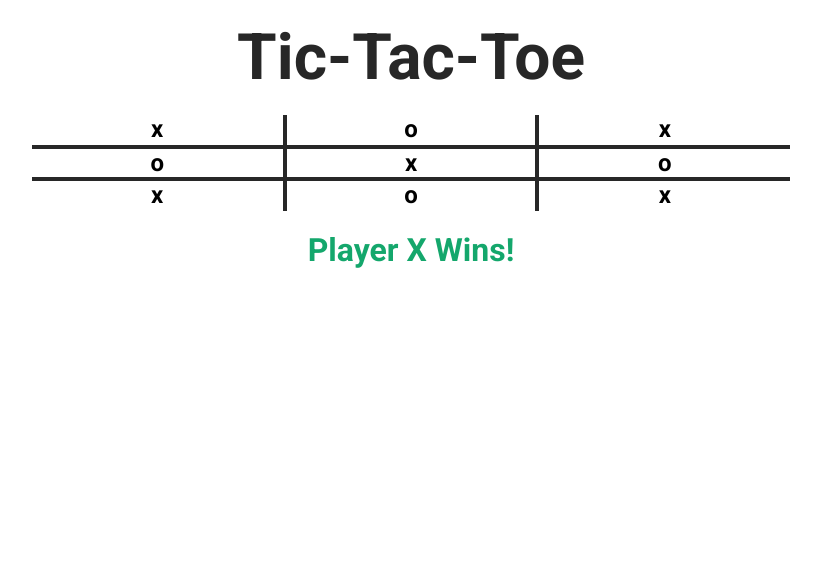
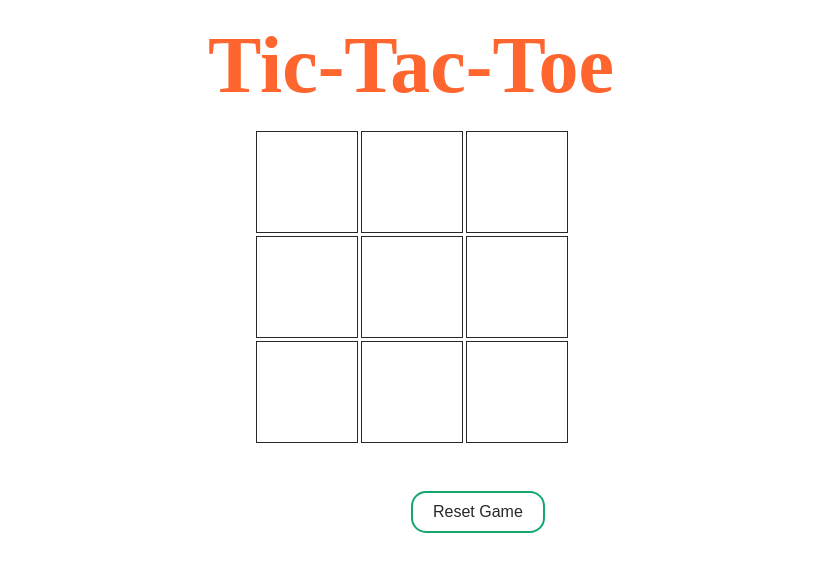
Before and after one commit to Jackspence49/tic-tac-toe, a plain HTML site: page index.html in a window 1280 px wide. Shown: the whole page, without its empty margins (229-1050 px from the left). Drawn offline with Linux system fonts and the light colour scheme.

Commit message:
Added JS as well as edded CSS and JS files

```diff
--- a/index.html
+++ b/index.html
@@ -3,23 +3,14 @@
 <head>
     <meta charset="UTF-8">
     <meta name="viewport" content="width=device-width, initial-scale=1.0">
-    <title>Document</title>
+    <title>Tic Tac Toe</title>
     <link rel="stylesheet" href="style.css">
     <script src="script.js" defer></script>
 </head>
 <body>
     <div class="title">Tic-Tac-Toe</div>
-    <div class="board">
-        <div class="topLeft">x</div>
-        <div class="topMiddle">o</div>
-        <div class="topRight">x</div>
-        <div class="leftMiddle">o</div>
-        <div class="middle">x</div>
-        <div class="rightMiddle">o</div>
-        <div class="bottomLeft">x</div>
-        <div class="bottomMiddle">o</div>
-        <div class="bottomRight">x</div>
-    </div>
-    <div class="winner">Player X Wins!</div>
+    <div class="board"></div>
+    <div class="status"></div>
+    <button class="resetGame">Reset Game</button>
 </body>
 </html>
--- a/script.js
+++ b/script.js
@@ -0,0 +1,141 @@
+// Create a function for the Game Board
+const GameBoard = function () {
+    let board = ["", "", "", "", "", "", "", "", ""];
+
+    const getBoard = function() {
+        return board;
+    };
+
+    const setCell = function(index, marker) {
+        if (board[index] === "") {
+            board[index] = marker;
+            return true;
+        }
+        return false;
+    };
+
+    const resetBoard = function() {
+        board = ["", "", "", "", "", "", "", "", ""];
+    };
+
+    return { getBoard, setCell, resetBoard };
+};
+
+// Control the game Flow
+const gameLogic = function() {
+    let currentPlayer = "X";
+
+    const winningCombos = [
+        [0, 1, 2], [3, 4, 5], [6, 7, 8],
+        [0, 3, 6], [1, 4, 7], [2, 5, 8],
+        [0, 4, 8], [2, 4, 6]
+    ];
+
+    const switchPlayer = function() {
+        currentPlayer = currentPlayer === "X" ? "O" : "X";
+    };
+
+    const checkWinner = function() {
+        const board = gameBoard.getBoard(); // Use the instance here
+
+        for (const combo of winningCombos) {
+            const [a, b, c] = combo;
+            if (board[a] && board[a] === board[b] && board[a] === board[c]) {
+                return currentPlayer;
+            }
+        }
+        return null; // Ensure null is returned if no winner
+    };
+
+    const getCurrentPlayer = function() {
+        return currentPlayer;
+    };
+
+    const resetGame = function() {
+        currentPlayer = "X";
+        gameBoard.resetBoard(); // Use the instance
+    };
+
+    return { getCurrentPlayer, switchPlayer, checkWinner, resetGame };
+};
+
+
+// Display Control
+const displayControl = function(gameBoard, gameLogic) {
+    const cells = [];
+    const gameBoardElement = document.querySelector('.board');
+    const statusElement = document.querySelector('.status');
+    const resetButton = document.querySelector('.resetGame');
+
+    // Create the visual board and click listeners
+    const createBoard = function() {
+        for (let i = 0; i < 9; i++) {
+            const cell = document.createElement("div");
+            cell.classList.add("cell");
+            cell.addEventListener("click", function() {
+                handleClick(i);
+            });
+            gameBoardElement.appendChild(cell);
+            cells.push(cell);
+        }
+    };
+
+    // Handles a player's move when they click a cell
+    const handleClick = function(index) {
+        const currentPlayer = gameLogic.getCurrentPlayer(); // Use the instance
+
+        if (gameBoard.setCell(index, currentPlayer)) {
+            updateBoard();
+            const winner = gameLogic.checkWinner(); // Use the instance
+            if (winner) {
+                statusElement.textContent = `${winner} wins!`;
+                disableBoard();
+            } else if (isBoardFull()) {
+                statusElement.textContent = "It's a Draw";
+            } else {
+                gameLogic.switchPlayer(); // Use the instance
+                statusElement.textContent = `Player ${gameLogic.getCurrentPlayer()}'s turn`; // Use the instance
+            }
+        }
+    };
+
+    // Reset the display
+    const resetDisplay = function() {
+        gameLogic.resetGame(); // Use the instance
+
+        cells.forEach(cell => {
+            cell.textContent = "";
+            cell.style.pointerEvents = "auto";
+        });
+
+        statusElement.textContent = `Player ${gameLogic.getCurrentPlayer()}'s turn`; // Use the instance
+    };
+
+    // Other helper functions (updateBoard, isBoardFull, disableBoard) go here...
+
+    const updateBoard = function () {
+        const board = gameBoard.getBoard();
+        cells.forEach((cell, index) => {
+            cell.textContent = board[index];
+        });
+    };
+
+    const isBoardFull = function() {
+        return gameBoard.getBoard().every(cell => cell !== "");
+    };
+
+    const disableBoard = function() {
+        cells.forEach(cell => {
+            cell.style.pointerEvents = "none";
+        });
+    };
+
+    // Event listener for reset button
+    resetButton.addEventListener("click", resetDisplay); // Correct event name
+    createBoard();
+}
+
+// Initialize game components
+const gameBoard = GameBoard();
+const gameLogicInstance = gameLogic(); // Correct instance creation
+displayControl(gameBoard, gameLogicInstance);
--- a/style.css
+++ b/style.css
@@ -1,111 +1,63 @@
 @import url('https://fonts.googleapis.com/css2?family=Roboto:ital,wght@0,100;0,300;0,400;0,500;0,700;0,900;1,100;1,300;1,400;1,500;1,700;1,900&display=swap');
-
-*{
-    font-family: 'Roboto','Courier New', Courier, monospace;
-}
 
 :root {
     --winner-color: #14A76C;
     --line-color: #272727;
     --X-color: #FFE400;
-    --O-color: #FF652F;
+    --Title-color: #FF652F;
+}
+
+.body{
+    display: flex;
+    font-family: 'Roboto','Courier New', Courier, monospace;
+    justify-content: center;
+    align-items: center;
+    height: 100vh;
 }
 
 .title {
     font-weight: bold;
-    font-size: 4rem;
+    font-size: 5rem;
     text-align: center;
     margin: 20px;
-    color: var(--line-color);
+    color: var(--Title-color);
 }
 
 .board{
     display: grid;
-    margin-right: 20%;
-    margin-left: 20%;
-    grid-template-columns: 1fr 1fr 1fr;
-    grid-template-rows: 1fr 1fr 1fr;
+    grid-template-columns: repeat(3, 100px);
+    grid-template-rows: repeat(3, 100px);
+    gap: 5px;
+    justify-content: center;
+}
+.cell{
+    width: 100px;
+    height: 100px;
+    display: flex;
+    justify-content: center;
+    align-items: center;;
+    border: 1px solid var(--line-color);
+    font-size: 2rem;
+    cursor: pointer;
+    color: var(--X-color);
 }
 
-.topLeft{
-    border-right: 2px solid var(--line-color);
-    border-bottom: 2px solid var(--line-color);
+.status{
+    font-weight: bold;
+    font-size: 3rem;
     text-align: center;
-    font-weight: bold;
-    font-size: 1.5rem;
+    margin-top: 30px;
+    color: var(--winner-color);
 }
 
-.topMiddle{
-    border-right: 2px solid var(--line-color);
-    border-left: 2px solid var(--line-color);
-    border-bottom: 2px solid var(--line-color);
-    text-align: center;
-    font-weight: bold;
-    font-size: 1.5rem;
+button{
+    margin-left: 50%;
+    margin-top: 20px;
+    padding: 10px 20px;
+    font-size: 1rem;
+    cursor: pointer;
+    color: var(--line-color);
+    border: 2px solid var(--winner-color);
+    border-radius: 15px;
+    background-color: white;
 }
-
-.topRight{
-    border-left: 2px solid var(--line-color);
-    border-bottom: 2px solid var(--line-color);
-    text-align: center;
-    font-weight: bold;
-    font-size: 1.5rem;
-}
-
-.leftMiddle{
-    border-right: 2px solid var(--line-color);
-    border-bottom: 2px solid var(--line-color);
-    border-top: 2px solid var(--line-color);
-    text-align: center;
-    font-weight: bold;
-    font-size: 1.5rem;
-}
-
-.middle{
-    border: 2px solid var(--line-color);
-    text-align: center;
-    font-weight: bold;
-    font-size: 1.5rem;
-}
-
-.rightMiddle{
-    border-left: 2px solid var(--line-color);
-    border-bottom: 2px solid var(--line-color);
-    border-top: 2px solid var(--line-color);
-    text-align: center;
-    font-weight: bold;
-    font-size: 1.5rem;
-}
-
-.bottomLeft{
-    border-right: 2px solid var(--line-color);
-    border-top: 2px solid var(--line-color);
-    text-align: center;
-    font-weight: bold;
-    font-size: 1.5rem;
-}
-
-.bottomMiddle{
-    border-left: 2px solid var(--line-color);
-    border-top: 2px solid var(--line-color);
-    border-right: 2px solid var(--line-color);
-    text-align: center;
-    font-weight: bold;
-    font-size: 1.5rem;
-}
-
-.bottomRight{
-    border-left: 2px solid var(--line-color);
-    border-top: 2px solid var(--line-color);
-    text-align: center;
-    font-weight: bold;
-    font-size: 1.5rem;
-}
-
-.winner{
-    font-weight: bold;
-    font-size: 2rem;
-    text-align: center;
-    margin: 20px;
-    color: var(--winner-color);
-}
```
